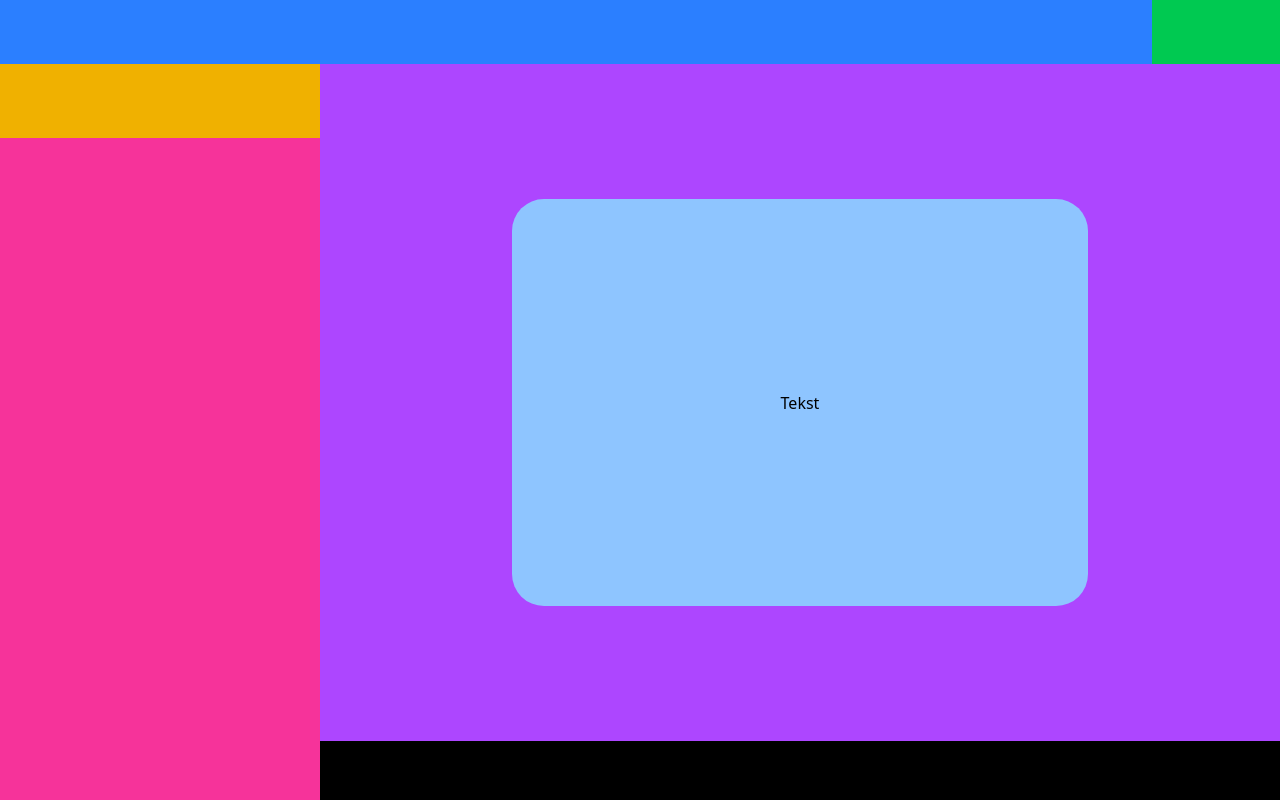
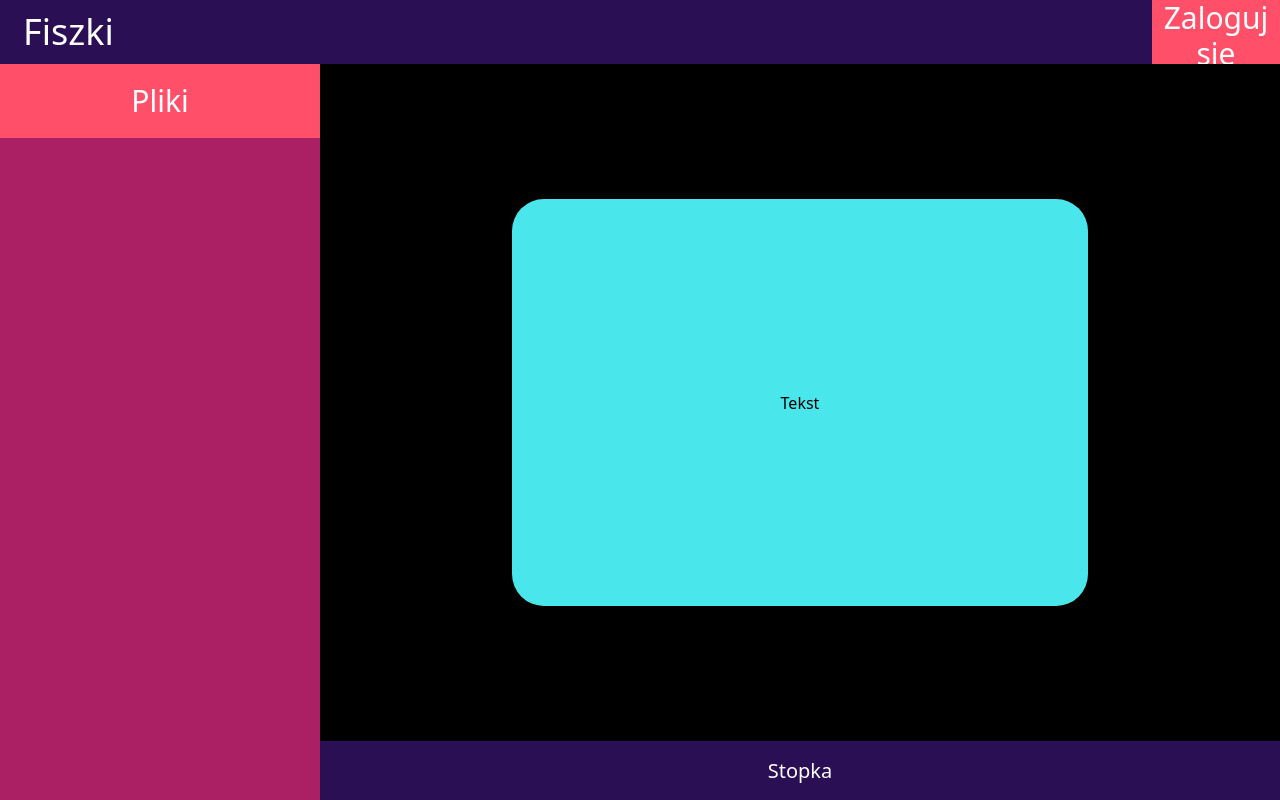
Before and after one commit to AleksanderSzostak/DoctrinaTabula, a React (Vite) app: page / in a window 1280 px wide. Built offline with nearby package versions, Linux system fonts and the light colour scheme.

Commit message:
CSS 2
Color selected and now merging

```diff
--- a/src/App.jsx
+++ b/src/App.jsx
@@ -9,29 +9,29 @@ function App() {
   return (
     <>
     <div id="header" class="h-2/25 w-full flex flex-row flex-auto">
-      <div id="menu" class="bg-blue-500 h-full basis-1/2 flex flex-auto">
-
+      <div id="menu" class="bg-[#2b0f54] h-full basis-1/2 flex flex-auto">
+        <div class="text-4xl text-white justify-center content-center ml-[2%]">Fiszki</div>
       </div>
-      <div id="userMenu" class="bg-green-500 h-full basis-1/10 flex">
-
+      <div id="userMenu" class="bg-[#ff4f69] h-full basis-1/10 flex justify-center content-center">
+        <div class="text-3xl text-white justify-center content-center">Zaloguj się</div>
       </div>
     </div>
 
     <div id="flexBlock" class="flex flex-row h-23/25 w-full">
       <div id="sidebar" class="h-full w-1/4 flex flex-col flex-auto">
-          <div id="titleBar" class="bg-yellow-500 basis-1/10 w-full flex">
-
+          <div id="titleBar" class="bg-[#ff4f69] basis-1/10 w-full flex justify-center content-center">
+            <div class="text-3xl text-white justify-center content-center">Pliki</div>
           </div>
-          <div id="explorer" class="bg-pink-500 basis-9/10 w-full flex flex-auto">
+          <div id="explorer" class="bg-[#ab1f65] basis-9/10 w-full flex flex-auto">
 
           </div>
       </div>
       <div id="main" class="h-full w-3/4 flex flex-col flex-auto">
-        <div id="fish" class="bg-purple-500 h-full basis-3/4 flex flex-auto flex-wrap justify-center content-center">
-          <div id="flashcard" class="bg-blue-300 h-3/5 w-3/5 flex flex-wrap rounded-4xl justify-center content-center hover:rotate-x-180">Tekst</div>
+        <div id="fish" class="bg-black h-full basis-3/4 flex flex-auto flex-wrap justify-center content-center">
+          <div id="flashcard" class="bg-[#49e7ec] h-3/5 w-3/5 flex flex-wrap rounded-4xl justify-center content-center hover:rotate-x-180">Tekst</div>
         </div>
-        <div id="footer" class="bg-black basis-2/25 w-full flex flex-row">
-
+        <div id="footer" class="bg-[#2b0f54] basis-2/25 w-full flex flex-row justify-center content-center">
+          <div class="text-xl text-white justify-center content-center">Stopka</div>
         </div>
       </div>
     </div>
```
